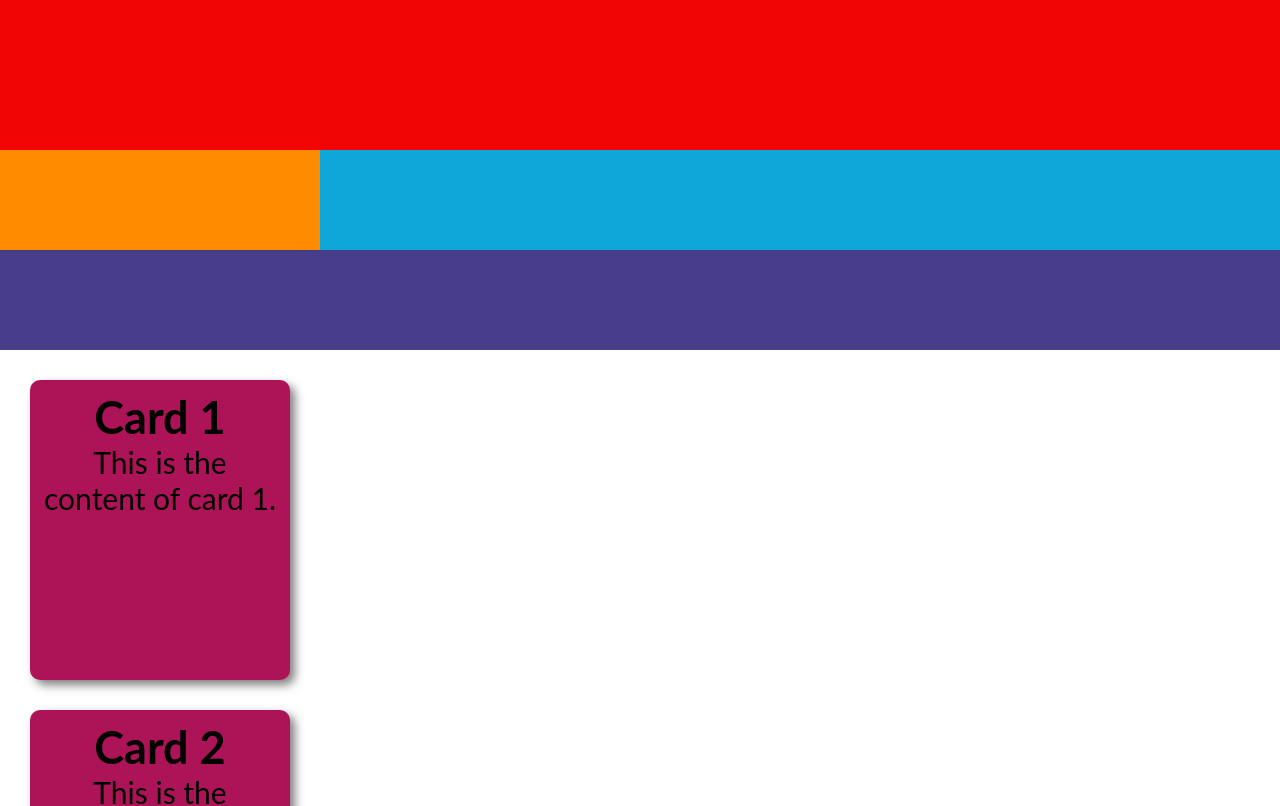
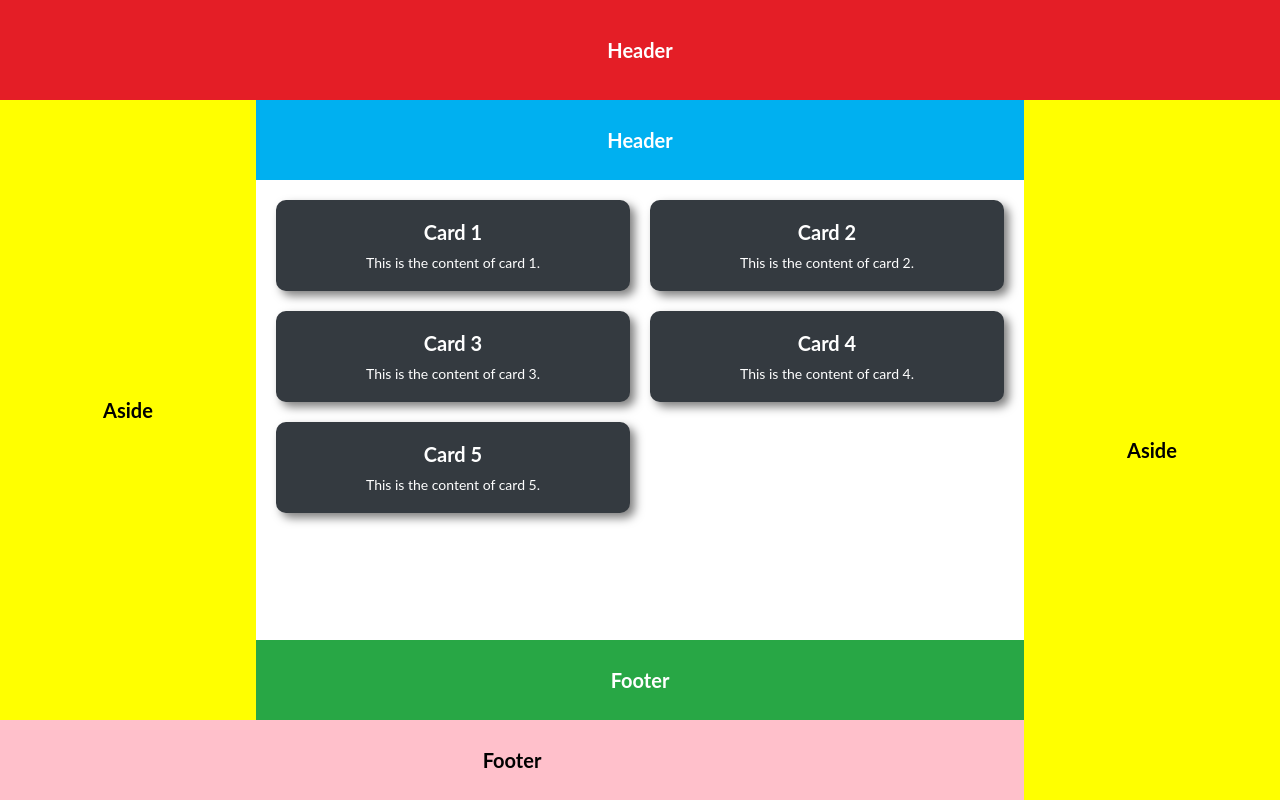
Before and after one commit to frndsluan/ppi2025_LuanFernandes, a React (Vite) app: page / in a window 1280 px wide. Shown: the top 806 px of the page. Built offline with nearby package versions, Linux system fonts and the light colour scheme.

Commit message:
Desafio 3

```diff
--- a/src/components/MyGrid.jsx
+++ b/src/components/MyGrid.jsx
@@ -3,12 +3,12 @@ import styles from "./MyGrid.module.css";
 export function MyGrid() {
   return (
     <div className={styles.container}>
-      <header className={styles.header1} />
-      <header className={styles.header2} />
-      <aside className={styles.aside} />
-      <aside className={styles.aside2} />
+      <header className={styles.header1}>Header</header>
+      <aside className={styles.asideLeft}>Aside</aside>
+      <header className={styles.header2}>Header</header>
+      <aside className={styles.asideRight}>Aside</aside>
 
-      <div className={styles.main}>
+      <main className={styles.main}>
         <div className={styles.grid}>
           <div className={styles.card}>
             <h2 className={styles.title}>Card 1</h2>
@@ -31,8 +31,10 @@ export function MyGrid() {
             <p className={styles.text}>This is the content of card 5.</p>
           </div>
         </div>
-      </div>
-      <footer className={styles.footer} />
+      </main>
+
+      <footer className={styles.footer1}>Footer</footer>
+      <footer className={styles.footer2}>Footer</footer>
     </div>
   );
 }
--- a/src/components/MyGrid.module.css
+++ b/src/components/MyGrid.module.css
@@ -1,68 +1,150 @@
-.grid {
-  padding: 3rem;
+.container {
   display: grid;
-  gap: 3rem;
-  grid-template-columns: repeat(30rem, 1fr);
-  grid-template-rows: repeat(auto-fit, min-content);
+  grid-template-areas:
+    "header1 header1 header1"
+    "asideLeft header2 asideRight"
+    "asideLeft main asideRight"
+    "asideLeft footer1 asideRight"
+    "footer2 footer2 asideRight";
+
+  grid-template-columns: 1fr 3fr 1fr;
+  grid-template-rows: 10rem 8rem auto 8rem 8rem;
+  min-height: 100vh;
 }
 
-.card {
-  height: 30rem;
-  background-color: var(--primary-dark);
-  color: var(--primary-contrast-light);
-  padding: 1rem;
-  border-radius: 1rem;
-  box-shadow: 0.5rem 0.5rem 1rem rgba(0, 0, 0, 0.5);
-  font-size: 3rem;
-  text-align: center;
-}
 
-.container {
-  display: grid;
 
-  grid-template-areas:
-    "header1 header1"
-    "aside header2"
-    "aside main"
-    "footer footer";
-
-  grid-template-columns: 1fr 3fr;
-  grid-template-rows: 15rem 10rem auto 10rem;
-
-  @media (max-width: 1200px) {
-    grid-template-areas:
-    "header1 header1"
-    "aside header2"
-    "aside main"
-    "footer footer";
-
-    grid-template-columns: 1fr;
-  }
-}
-
+/* Áreas principais */
 .header1 {
   grid-area: header1;
-  background-color: rgb(241, 5, 5);
+  background-color: #e41e26;
+  display: flex;
+  align-items: center;
+  justify-content: center;
+  color: white;
+  font-size: 2rem;
+  font-weight: bold;
 }
 
 .header2 {
   grid-area: header2;
-  background-color: rgb(15, 167, 218);
+  background-color: #00b0f0;
+  display: flex;
+  align-items: center;
+  justify-content: center;
+  color: white;
+  font-size: 2rem;
+  font-weight: bold;
 }
 
-.aside1 {
-  grid-area: aside;
-  background-color: deeppink;
-
-
+.main {
+  grid-area: main;
+  background-color: white;
+  padding: 2rem;
 }
 
-.aside2 {
-  grid-area: aside;
-  background-color: darkorange;
+.footer1 {
+  grid-area: footer1;
+  background-color: #28a745;
+  display: flex;
+  align-items: center;
+  justify-content: center;
+  color: white;
+  font-size: 2rem;
+  font-weight: bold;
 }
 
-.footer {
-  grid-area: footer;
-  background-color: darkslateblue;
+.footer2 {
+  grid-area: footer2;
+  background-color: pink;
+  display: flex;
+  align-items: center;
+  justify-content: center;
+  font-size: 2rem;
+  font-weight: bold;
 }
+
+.asideLeft {
+  grid-area: asideLeft;
+  background-color: yellow;
+  display: flex;
+  align-items: center;
+  justify-content: center;
+  font-size: 2rem;
+  font-weight: bold;
+}
+
+.asideRight {
+  grid-area: asideRight;
+  background-color: yellow;
+  display: flex;
+  align-items: center;
+  justify-content: center;
+  font-size: 2rem;
+  font-weight: bold;
+}
+
+/* Grid de cards */
+.grid {
+  display: grid;
+  gap: 2rem;
+  grid-template-columns: repeat(auto-fit, minmax(250px, 1fr));
+}
+
+.card {
+  background-color: #343a40;
+  color: white;
+  padding: 2rem;
+  border-radius: 1rem;
+  box-shadow: 0.5rem 0.5rem 1rem rgba(0, 0, 0, 0.5);
+  display: flex;
+  flex-direction: column;
+  justify-content: center;
+  align-items: center;
+}
+
+.title {
+  font-size: 2rem;
+  margin-bottom: 1rem;
+}
+
+.text {
+  font-size: 1.4rem;
+  text-align: center;
+}
+
+/* Responsivo: esconder aside direito abaixo de 1200px */
+@media (max-width: 1200px) {
+  .asideRight {
+    display: none;
+  }
+
+  .container {
+    grid-template-areas:
+      "header1 header1"
+      "asideLeft header2"
+      "asideLeft main"
+      "asideLeft footer1"
+      "footer2 footer2";
+    grid-template-columns: 1fr 3fr;
+  }
+}
+
+/* Responsivo: esconder header2, footer2 e todos asides abaixo de 768px */
+@media (max-width: 768px) {
+  .asideLeft,
+  .asideRight,
+  .header2,
+  .footer2 {
+    display: none;
+  }
+
+  .container {
+    grid-template-areas:
+      "header1"
+      "main"
+      "footer1";
+    grid-template-columns: 1fr;
+    grid-template-rows: 10rem auto 8rem;
+  }
+}
```
